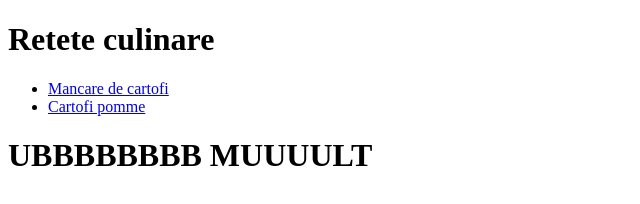
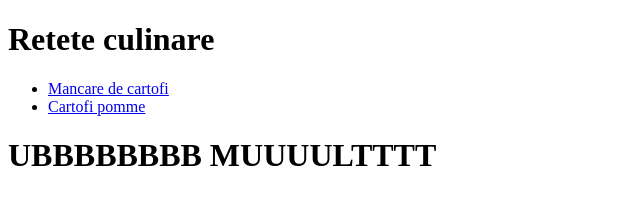
Before and after one commit to Ovidiv1/odin-recipes, a plain HTML site: page index.html in a window 1280 px wide. Shown: the full height of the page, 0-640 px from the left. Drawn offline with Linux system fonts and the light colour scheme.

Commit message:
azure mod

```diff
--- a/index.html
+++ b/index.html
@@ -12,6 +12,6 @@
         <li><a href="./recipes/mancare.html">Mancare de cartofi</a></li>
         <li><a href="./recipes/pomme.html">Cartofi pomme</a></li>
     </ul>
-    <h1>UBBBBBBBB MUUUULT</h1>
+    <h1>UBBBBBBBB MUUUULTTTT</h1>
 </body>
 </html>
```
